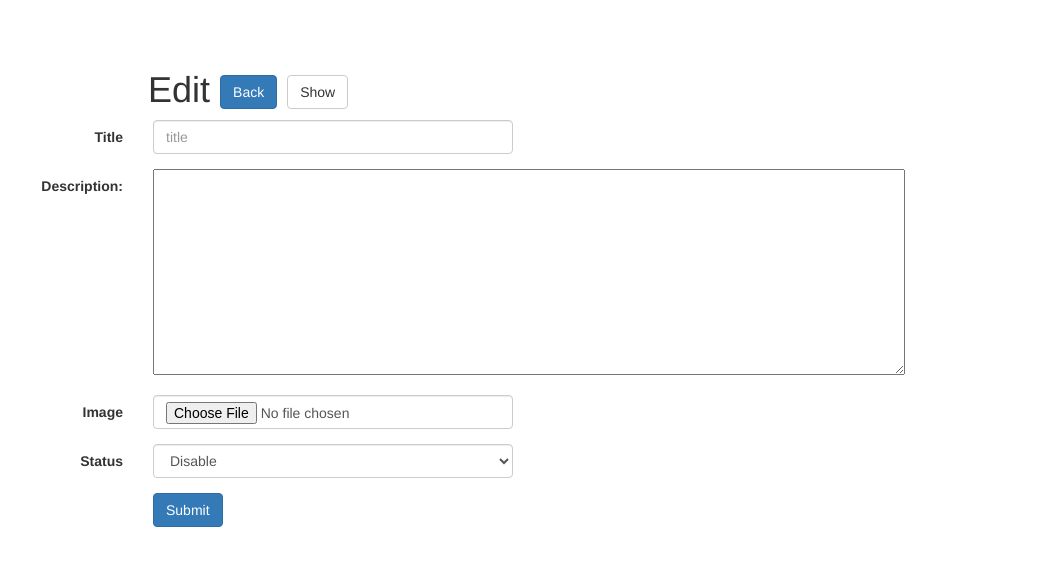
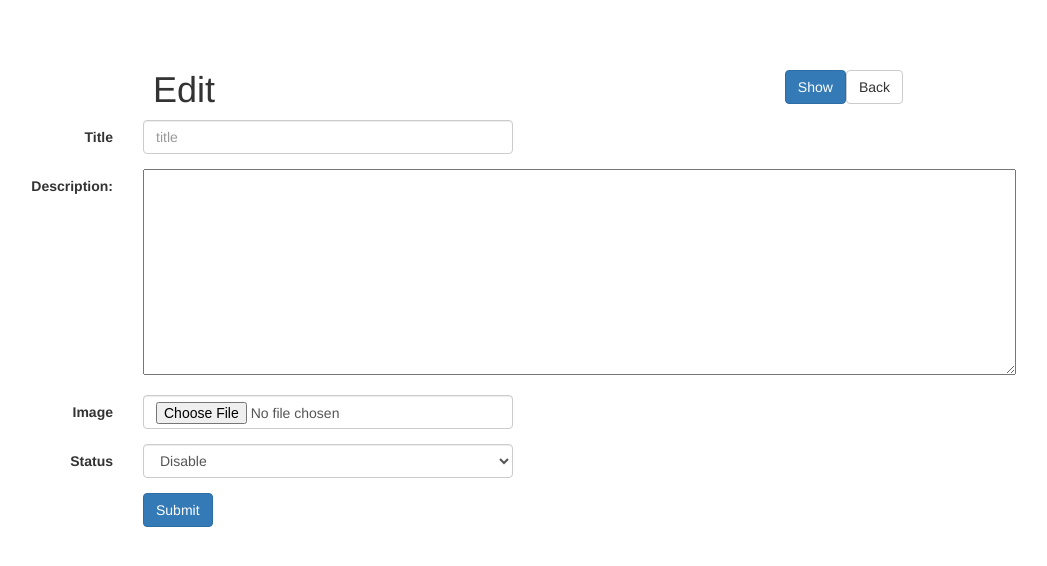
Before and after one commit to quyencao/Manage_Post, a PHP site: page /admin/edit.php in a window 1280 px wide. Shown: the top 566 px of the page, without its empty margins (112-1159 px from the left). Run offline with PHP 8.4, Linux system fonts and the light colour scheme; some libraries are stand-ins or nearby versions.

Commit message:
Style more

```diff
--- a/admin/edit.php
+++ b/admin/edit.php
@@ -11,11 +11,13 @@ if(isset($_GET["update_id"])) {
 }
 ?>
 
-<h1 class="col-sm-offset-2">Edit
-    <a href="index.php" class="btn btn-primary">Back</a>
-    <a href="" class="btn btn-default">Show</a>
+<div class="row">
+    <h1 class="col-sm-offset-2 col-sm-8">Edit
+        <a href="index.php" class="btn btn-default pull-right">Back</a>
+        <a href="" class="btn btn-primary pull-right">Show</a>
     </h1>
-
+</div>
+<div class="row">
     <form id="edit_post" class="form-horizontal" method="post" action="" enctype="multipart/form-data">
         <input name="id" type="text" hidden value="<?php echo $post->id; ?>">
         <div class="form-group">
@@ -27,7 +29,7 @@ if(isset($_GET["update_id"])) {
         <div class="form-group">
             <label class="control-label col-sm-2" for="pwd">Description:</label>
             <div class="col-sm-10">
-            <textarea name="description" id="description" cols="90" rows="10"><?php echo $post->description; ?>
+            <textarea name="description" id="description" cols="105" rows="10"><?php echo $post->description; ?>
             </textarea>
             </div>
         </div>
@@ -37,13 +39,13 @@ if(isset($_GET["update_id"])) {
                 <input name="image" type="file" class="form-control" id="image" placeholder="Image">
                 <input type="text" hidden name="old_image" value="<?php echo $post->image; ?>">
             </div>
+            <!--        <img src="" alt="">-->
+        </div>
         <?php if(!empty($post->image)): ?>
-            <div>
+            <div class="col-sm-offset-2">
                 <img src="<?php echo '../img/' . $post->image ?>" width='200px' />
             </div>
         <?php endif; ?>
-        <!--        <img src="" alt="">-->
-    </div>
         <div class="form-group">
             <label class="control-label col-sm-2" for="image">Status</label>
             <div class="col-sm-4">
@@ -59,6 +61,7 @@ if(isset($_GET["update_id"])) {
             </div>
         </div>
     </form>
+</div>
 
 <div id="errors" class="col-sm-8 col-sm-offset-2">
 
--- a/config-sample.php
+++ b/config-sample.php
@@ -15,6 +15,9 @@
 
     define("DB_HOST", "host");
 
-    $database = new Database(DB_HOST, DB_USER, DB_PASSWORD, DB_NAME);
+//    $database = Database::connectToDatabase(DB_HOST, DB_USER, DB_PASSWORD, DB_NAME);
+    $database = new Database(DB_HOST, DB_USER, DB_PASSWORD);
+
+    $database->createDatabase(DB_NAME);
 
     $connection = $database->getConnection();
--- a/includes/layout/header.php
+++ b/includes/layout/header.php
@@ -7,7 +7,7 @@
     <meta http-equiv="X-UA-Compatible" content="ie=edge">
     <title>Manage Posts</title>
     <link rel="stylesheet" href="https://maxcdn.bootstrapcdn.com/bootstrap/3.3.7/css/bootstrap.min.css" integrity="sha384-BVYiiSIFeK1dGmJRAkycuHAHRg32OmUcww7on3RYdg4Va+PmSTsz/K68vbdEjh4u" crossorigin="anonymous">
-    <link rel="stylesheet" href="../../css/styles.css">
+    <link rel="stylesheet" href="/manage_post/css/styles.css">
     <script src="https://cdnjs.cloudflare.com/ajax/libs/jquery/3.2.1/jquery.min.js"></script>
 </head>
 <body>
--- a/includes/setup-config.php
+++ b/includes/setup-config.php
@@ -3,4 +3,6 @@
         define('ABSPATH', dirname(dirname(__FILE__)) . '/');
     }
 
-//    copy(ABSPATH . 'config-sample.php', ABSPATH. 'config.php');
+//    if(file_exists(ABSPATH . 'config-sample.php')) {
+//        copy(ABSPATH . 'config-sample.php', ABSPATH . 'config.php');
+//    }
```
Also changed, not shown: admin/new.php (+9 -4 lines). Lines whose indentation alone changed are shown as unchanged.
